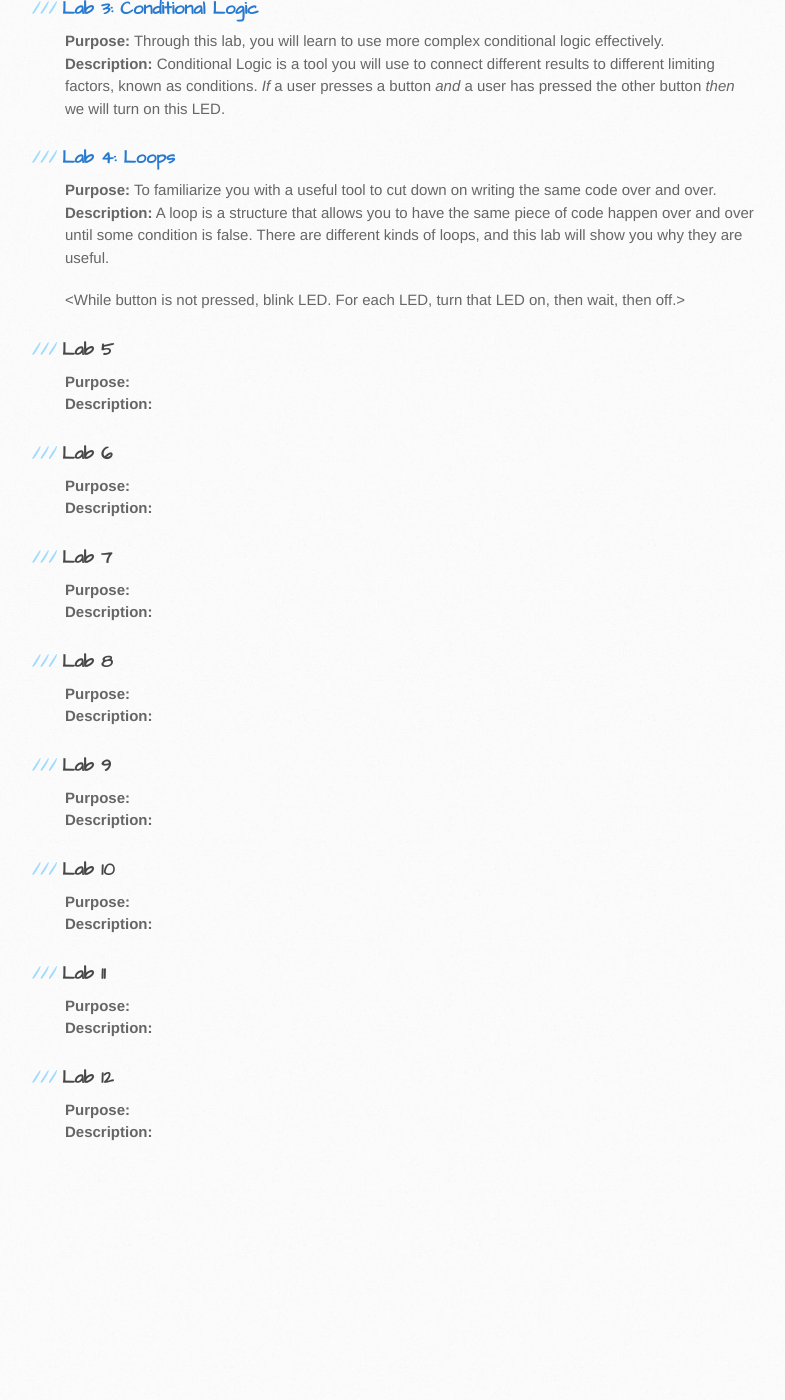
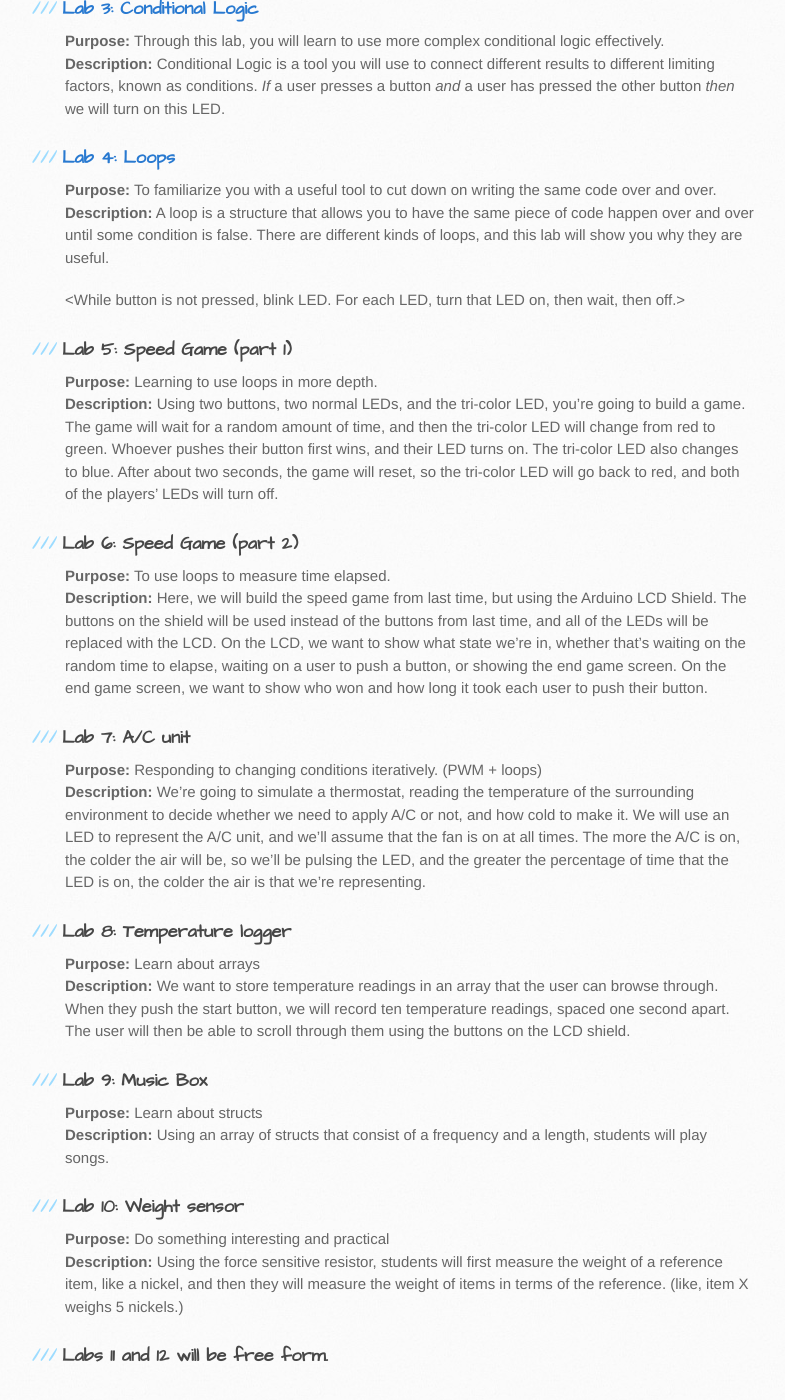
Before and after one commit to TTU-CSC/ttu-csc.github.com, a Jekyll site: the page built from _posts/2015-05-14-labs-overview.markdown, in a window 1280 px wide and 1400 px high, scrolled down 832 px. Shown: the whole window, without its empty margins (105-890 px from the left). Built offline with Jekyll 4.4.1, drawn with Linux system fonts in a browser that asks for light colours; before the commit the page ends 2018 px from its top, so only the background shows below that.

Commit message:
Update 2015-05-14-labs-overview.markdown

```diff
--- a/_posts/2015-05-14-labs-overview.markdown
+++ b/_posts/2015-05-14-labs-overview.markdown
@@ -29,34 +29,28 @@ Throughout the semester, there will be a variety of labs. Here, we will provide
 
 <While button is not pressed, blink LED. For each LED, turn that LED on, then wait, then off.>
 
-### Lab 5
-**Purpose:**
-**Description:**
+### Lab 5: Speed Game (part 1)
+**Purpose:** Learning to use loops in more depth.
+**Description:** Using two buttons, two normal LEDs, and the tri-color LED, you're going to build a game. The game will wait for a random amount of time, and then the tri-color LED will change from red to green. Whoever pushes their button first wins, and their LED turns on. The tri-color LED also changes to blue. After about two seconds, the game will reset, so the tri-color LED will go back to red, and both of the players' LEDs will turn off.
 
-### Lab 6
-**Purpose:**
-**Description:**
+### Lab 6: Speed Game (part 2)
+**Purpose:** To use loops to measure time elapsed.
+**Description:** Here, we will build the speed game from last time, but using the Arduino LCD Shield. The buttons on the shield will be used instead of the buttons from last time, and all of the LEDs will be replaced with the LCD. On the LCD, we want to show what state we're in, whether that's waiting on the random time to elapse, waiting on a user to push a button, or showing the end game screen. On the end game screen, we want to show who won and how long it took each user to push their button.
 
-### Lab 7
-**Purpose:**
-**Description:**
+### Lab 7: A/C unit
+**Purpose:** Responding to changing conditions iteratively. (PWM + loops)
+**Description:** We're going to simulate a thermostat, reading the temperature of the surrounding environment to decide whether we need to apply A/C or not, and how cold to make it. We will use an LED to represent the A/C unit, and we'll assume that the fan is on at all times. The more the A/C is on, the colder the air will be, so we'll be pulsing the LED, and the greater the percentage of time that the LED is on, the colder the air is that we're representing.
 
-### Lab 8
-**Purpose:**
-**Description:**
+### Lab 8: Temperature logger
+**Purpose:** Learn about arrays
+**Description:** We want to store temperature readings in an array that the user can browse through. When they push the start button, we will record ten temperature readings, spaced one second apart. The user will then be able to scroll through them using the buttons on the LCD shield.
 
-### Lab 9
-**Purpose:**
-**Description:**
+### Lab 9: Music Box
+**Purpose:** Learn about structs
+**Description:** Using an array of structs that consist of a frequency and a length, students will play songs.
 
-### Lab 10
-**Purpose:**
-**Description:**
+### Lab 10: Weight sensor
+**Purpose:** Do something interesting and practical
+**Description:** Using the force sensitive resistor, students will first measure the weight of a reference item, like a nickel, and then they will measure the weight of items in terms of the reference. (like, item X weighs 5 nickels.)
 
-### Lab 11
-**Purpose:**
-**Description:**
-
-### Lab 12
-**Purpose:**
-**Description:**
+### Labs 11 and 12 will be free form.
```
